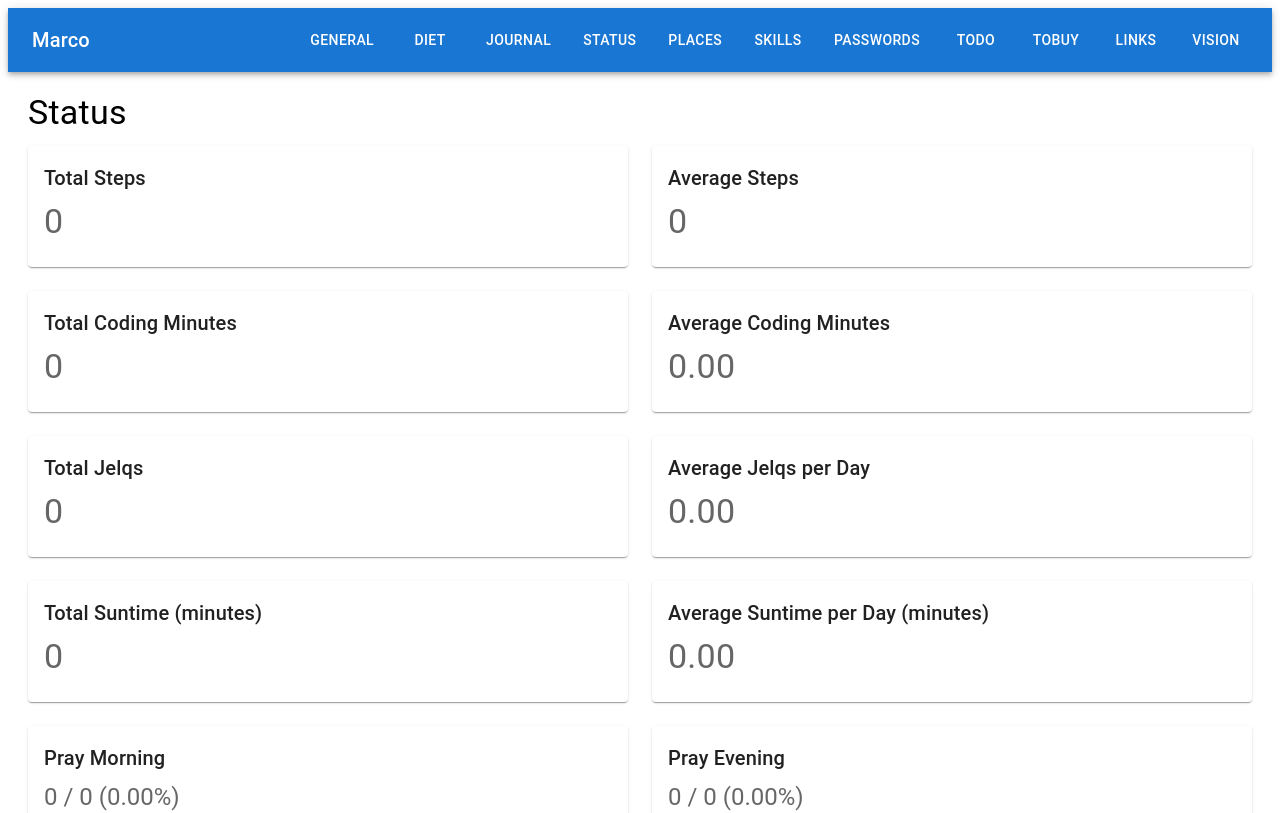
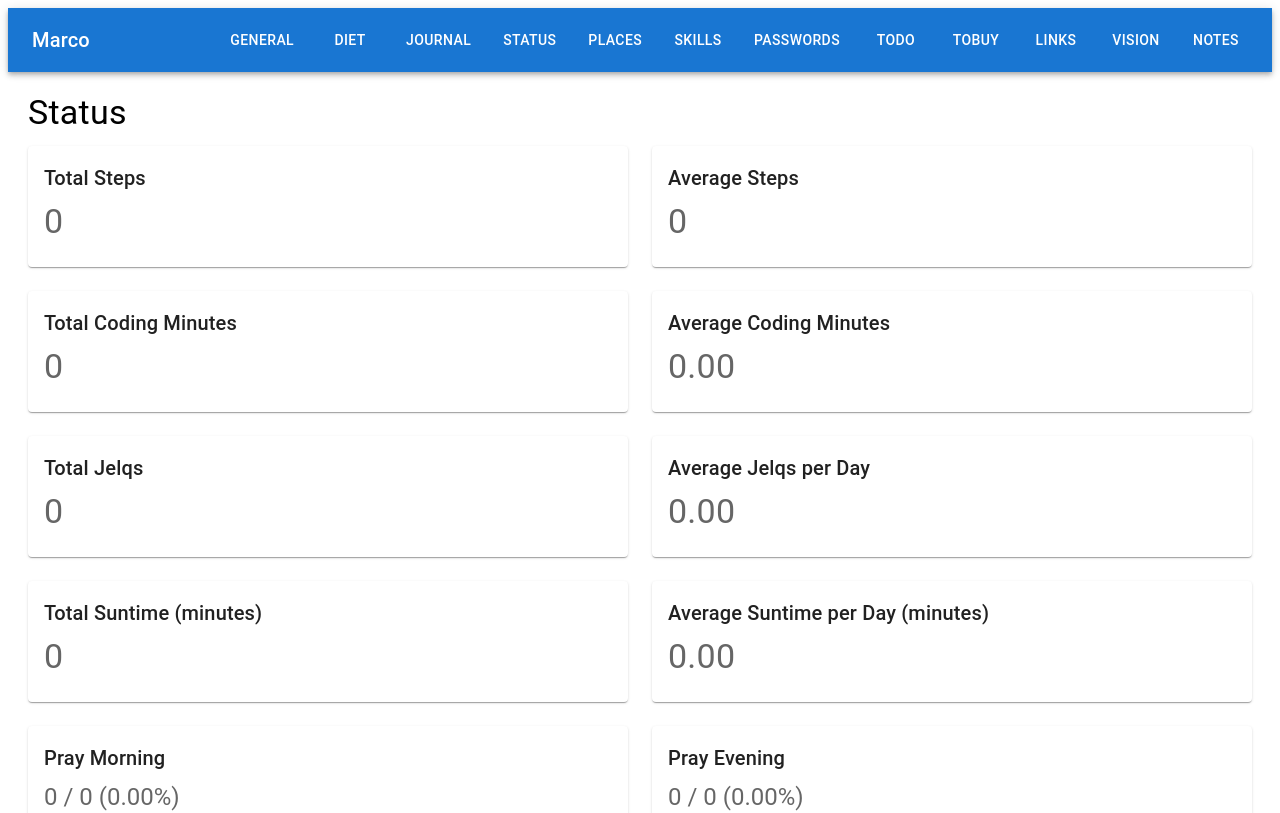
Before and after one commit to codebymarco/life-track-app, a React (Vite) app: page /status in a window 1280 px wide. Shown: the top 813 px of the page. Built offline with nearby package versions, Linux system fonts and the light colour scheme.

Commit message:
added more changes

```diff
--- a/src/components/MainNavbar.tsx
+++ b/src/components/MainNavbar.tsx
@@ -21,6 +21,7 @@ const MainNavbar: React.FC = () => {
     { title: 'ToBuy', path: '/tobuy' },
     { title: 'Links', path: '/links' },
     { title: 'Vision', path: '/vision' },
+    { title: 'Notes', path: '/notes' },
   ];
 
   return (
--- a/src/router/Router.tsx
+++ b/src/router/Router.tsx
@@ -71,6 +71,14 @@ const routes: RouteObject[] = [
     ),
   },
   {
+    path: "/notes",
+    element: (
+      <MainLayout>
+        <Route index element={<SkillsPage />} />
+      </MainLayout>
+    ),
+  },
+  {
     path: "/passwords",
     element: (
       <MainLayout>
```
